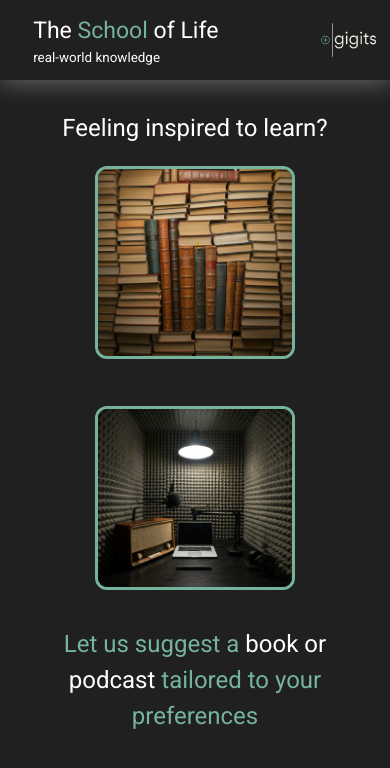
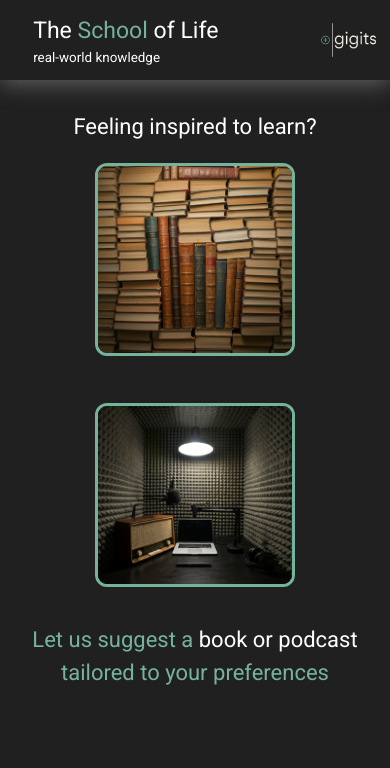
Before and after one commit to Georgefdz/gigits-fitlering, a React (Vite) app: page / in a window 390 px wide. Shown: the top 768 px of the page. Built offline with nearby package versions, Linux system fonts and the light colour scheme.

Commit message:
V0.79 Fix: mobile.module.css

```diff
--- a/src/mobile.module.css
+++ b/src/mobile.module.css
@@ -40,7 +40,7 @@
 
 .mainText,
 .secondText {
-  font-size: 24px;
+  font-size: 22px;
   font-weight: 400;
 }
 
```
